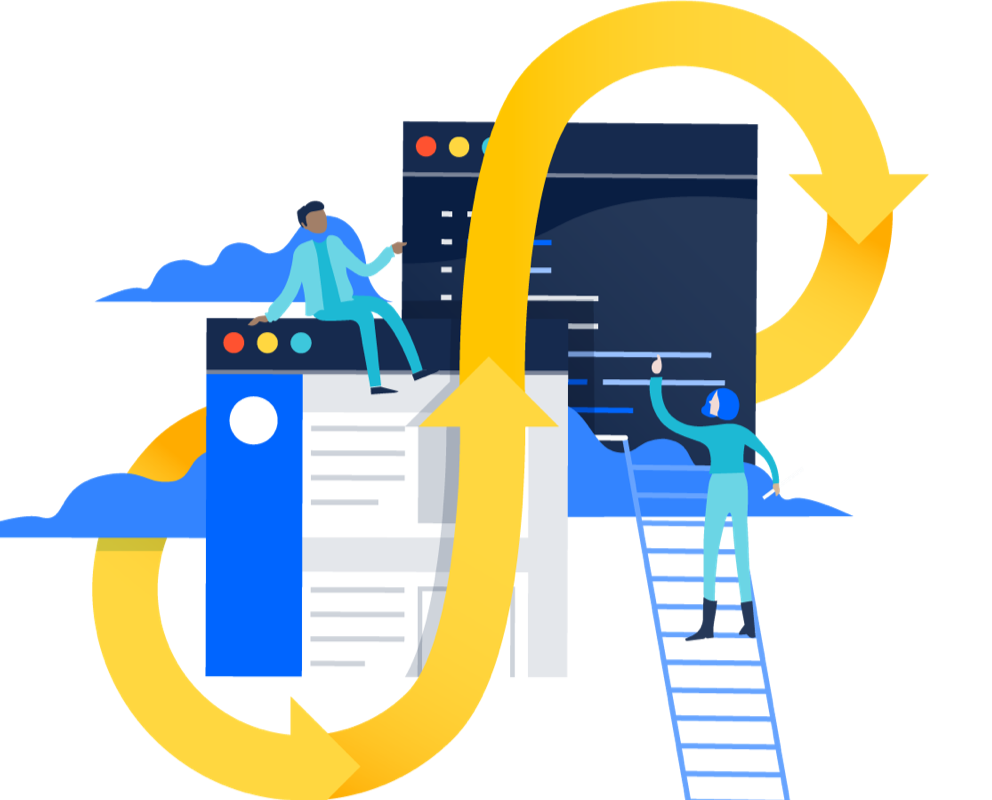
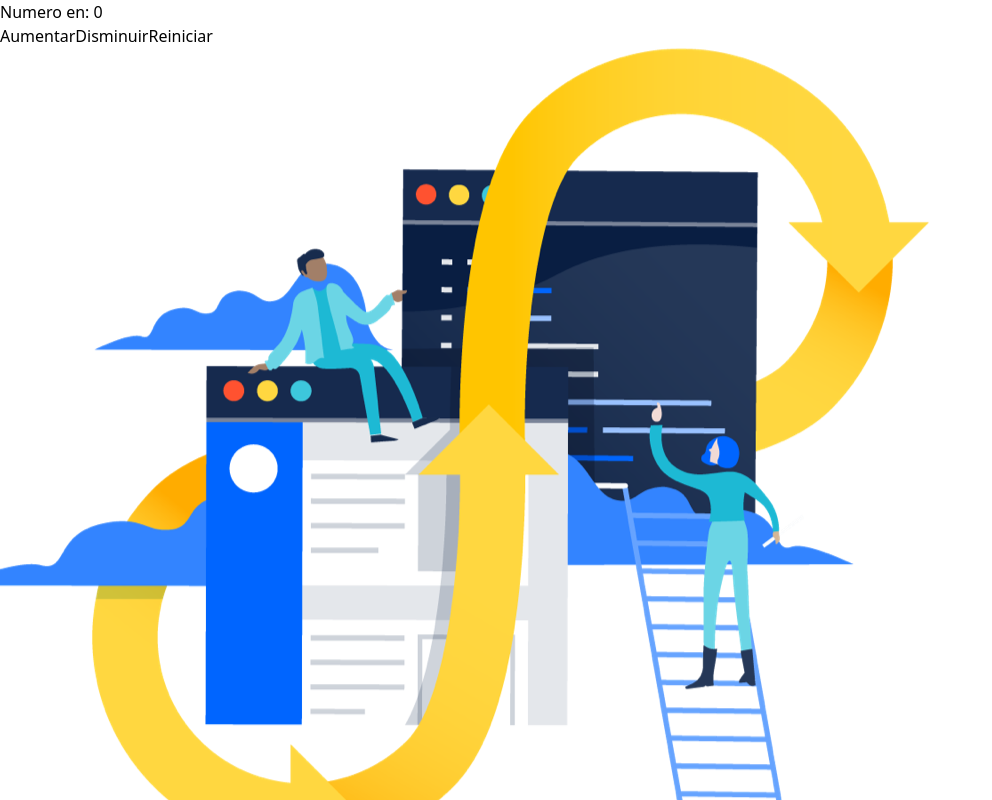
Before and after one commit to luig2-prog/file-manager, a React (Vite) app: page / in a window 1280 px wide. Shown: the top 800 px of the page, without its empty margins (0-992 px from the left). Built offline with nearby package versions, Linux system fonts and the light colour scheme.

Commit message:
✨ counter

```diff
--- a/src/App.jsx
+++ b/src/App.jsx
@@ -1,9 +1,11 @@
 import "./App.css";
 import FigmaComponent from "./Figma";
+import Counter from "./components/Counter";
 
 function App() {
   return (
     <>
+      <Counter />
       <FigmaComponent />
     </>
   );
--- a/src/components/ButtonComponent.jsx
+++ b/src/components/ButtonComponent.jsx
@@ -4,7 +4,7 @@ const ButtonComponent = ({ children, text, functionComponent }) => {
   return (
     <button
       className={[
-        "bg-[#1266f1] storybook-button",
+        "bg-[#1266f1] m-1 storybook-button",
         `storybook-button--`,
         `inline-block w-full rounded bg-primary px-7 pb-2.5 pt-3 text-sm
                 font-medium uppercase leading-normal text-white shadow-[0_4px_9px_-4px_#3b71ca]
--- /dev/null
+++ b/src/components/Counter.jsx
@@ -0,0 +1,28 @@
+import { useState } from "react";
+import ButtonComponent from "./ButtonComponent";
+
+const Counter = () => {
+    const [counter, setCounter] = useState(0);
+    return (
+        <>
+            <div>
+                Numero en: {counter}
+            </div>
+            <ButtonComponent text="Aumentar" functionComponent={() => {
+                setCounter(counter + 1);
+            }}/>
+            <ButtonComponent functionComponent={() => {
+                setCounter(counter - 1);
+            }}>
+                Disminuir
+            </ButtonComponent>
+            <ButtonComponent functionComponent={() => {
+                setCounter(0);
+            }}>
+                Reiniciar
+            </ButtonComponent>
+        </>
+    )
+}
+
+export default Counter;
```
